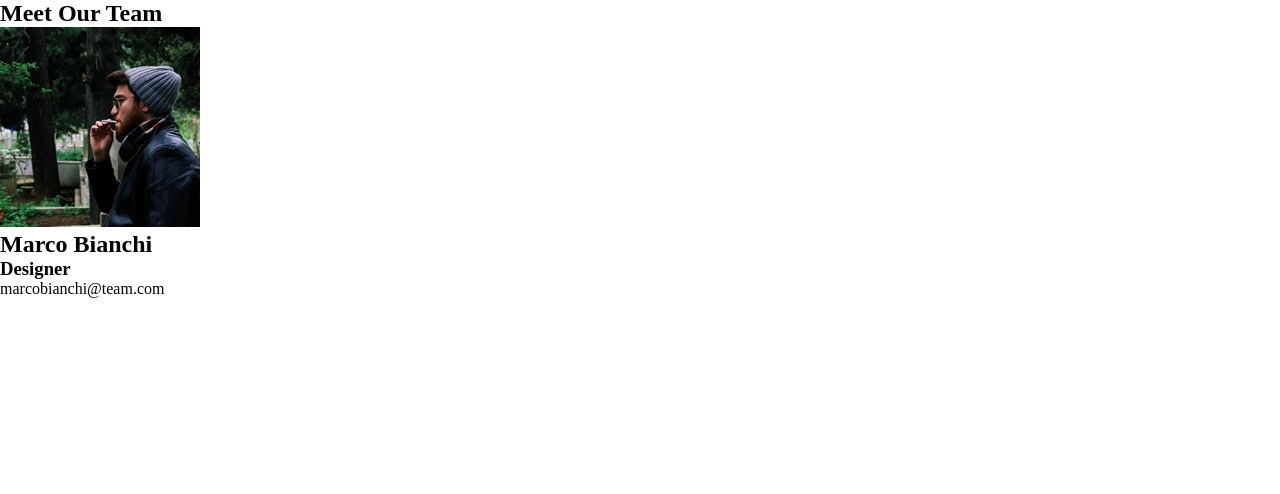
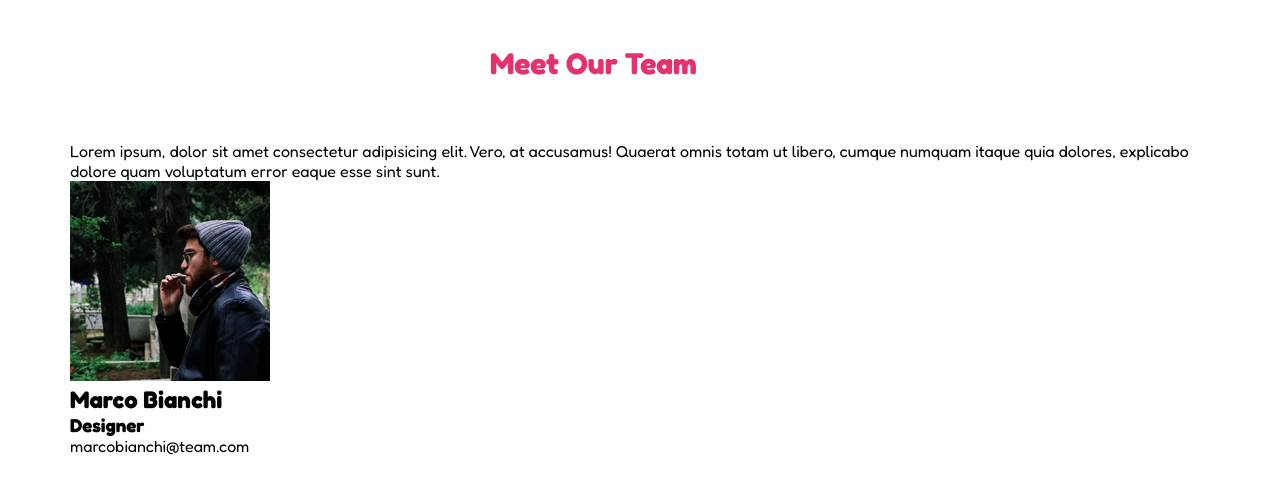
Before and after one commit to DavideGaliano/html-css-flex-cards, a plain HTML site: page index.html in a window 1280 px wide. Drawn offline with Linux system fonts and the light colour scheme.

Commit message:
add: header completato

```diff
--- a/css/style.css
+++ b/css/style.css
@@ -7,3 +7,31 @@ RESET
     padding: 0;
     box-sizing: border-box;
 }
+
+body {
+    font-family: "Fredoka", sans-serif;
+    font-style: normal;
+}
+
+
+
+/*****************
+Header
+*/
+
+header {
+    width: 300px;
+    margin: 45px auto;
+}
+
+main {
+    width: 1140px;
+    margin: 0 auto;
+}
+
+
+.title h1{
+    font-size: 30px;
+    margin-bottom: 60px;
+    color: #e53170;
+}
--- a/index.html
+++ b/index.html
@@ -17,11 +17,14 @@
 <body>
     <header>
         <section class="title">
-            <h1>Meet Our Team</h1>
+                <h1>Meet Our Team</h1>
         </section>
     </header>
     <main>
         <div class="main-container-p"></div>
+        <div class="text-container">
+            <p>Lorem ipsum, dolor sit amet consectetur adipisicing elit. Vero, at accusamus! Quaerat omnis totam ut libero, cumque numquam itaque quia dolores, explicabo dolore quam voluptatum error eaque esse sint sunt.</p>
+        </div>
         <div class="cards-container">
             <div class="card">
                 <img src="assets/img/male1.png" alt="Ragazzo che fuma" />
```
